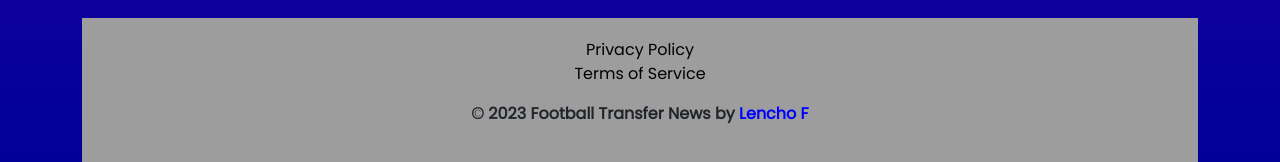
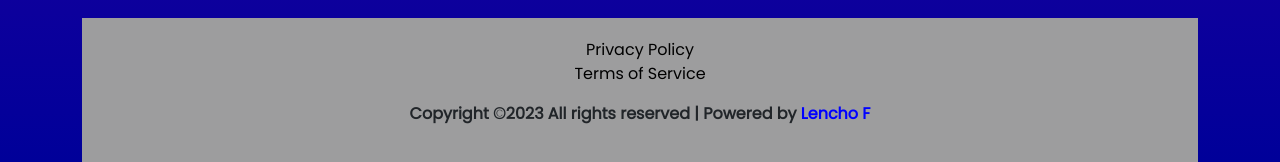
Before and after one commit to Lencho-F/transfer_news, a Django app: page / in a window 1280 px wide. Shown: the part 2392-2554 px from the top of the page. Run offline with Django 4.2, Linux system fonts and the light colour scheme; data comes from the database, SQL or seed files in the repository; some libraries are stand-ins or nearby versions.

Commit message:
Update footer.html - added powered by Lencho-F on the footer

```diff
--- a/football_news_project/news/templates/footer.html
+++ b/football_news_project/news/templates/footer.html
@@ -6,7 +6,7 @@
                     <li><a href="#" style="color: black;">Privacy Policy</a></li>
                     <li><a href="#" style="color: black;">Terms of Service</a></li>
                 </ul>
-                <p style="font-weight: bold;">&copy; 2023 Football Transfer News by <a href="https://www.instagram.com/lencho_fj" target="_blank" style="color: blue;">Lencho F</a></p>
+                <p style="font-weight: bold;"> Copyright &copy;2023 All rights reserved | Powered by <a href="https://www.instagram.com/lencho_fj" target="_blank" style="color: blue;">Lencho F</a></p>
             </div>
         </div>
     </div>
```
